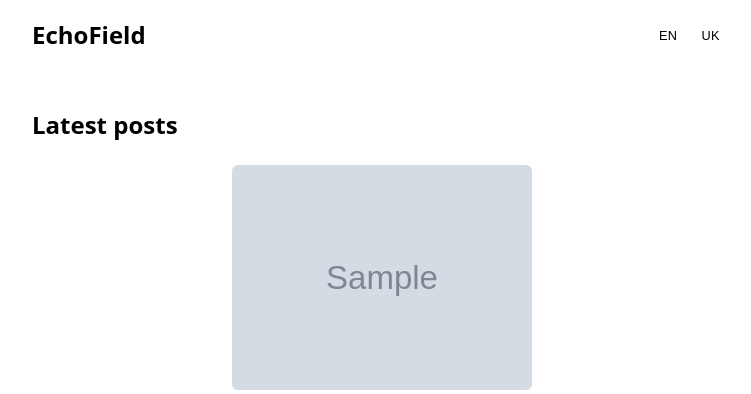
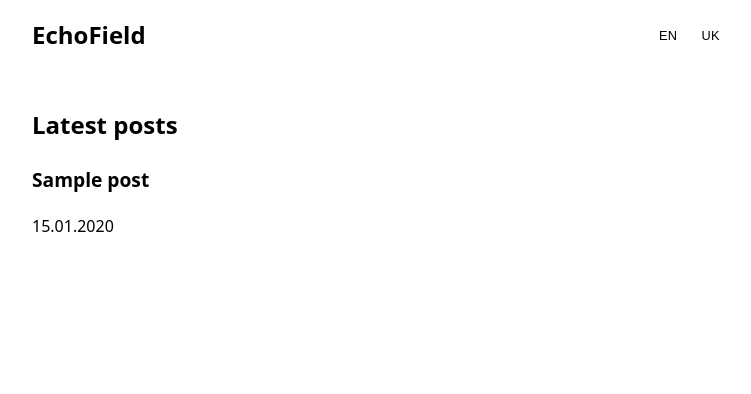
Before and after one commit to y-zavoloka/echofield, a Django app: page / in a window 1280 px wide. Shown: the top 394 px of the page, without its empty margins (258-1009 px from the left). Run offline with Django 5.2, Linux system fonts and the light colour scheme; tables that the repository leaves empty hold one stand-in row (values such as "Sample post"); grey boxes marked "Sample" are stand-in pictures; parts of the project's set-up code (start-up, migrations or seed data) failed here and were passed over; some libraries are stand-ins or nearby versions.

Commit message:
Moves featured image to bottom of post
Relocates the featured image in both the post list and detail views to appear after the content.

This change improves the content flow by prioritizing the text.

```diff
--- a/src/blog/templates/post_list.html
+++ b/src/blog/templates/post_list.html
@@ -6,13 +6,6 @@
   <h2>{% translate "Latest posts" %}</h2>
   {% for post in posts %}
     <article>
-      {% if post.featured_image %}
-        <div class="post-image-container">
-          <a class="post-featured-image-link" href="{% url 'post_detail' post.slug %}">
-            <img src="{{ post.featured_image.url }}" alt="{{ post.title }}" class="post-list-image" loading="lazy">
-          </a>
-        </div>
-      {% endif %}
       <h3>
         <a class="post-title-link" href="{% url 'post_detail' post.slug %}">{{ post.title }}</a>
       </h3>
```
Also changed, not shown: src/blog/templates/post_detail.html (+5 -5 lines).
